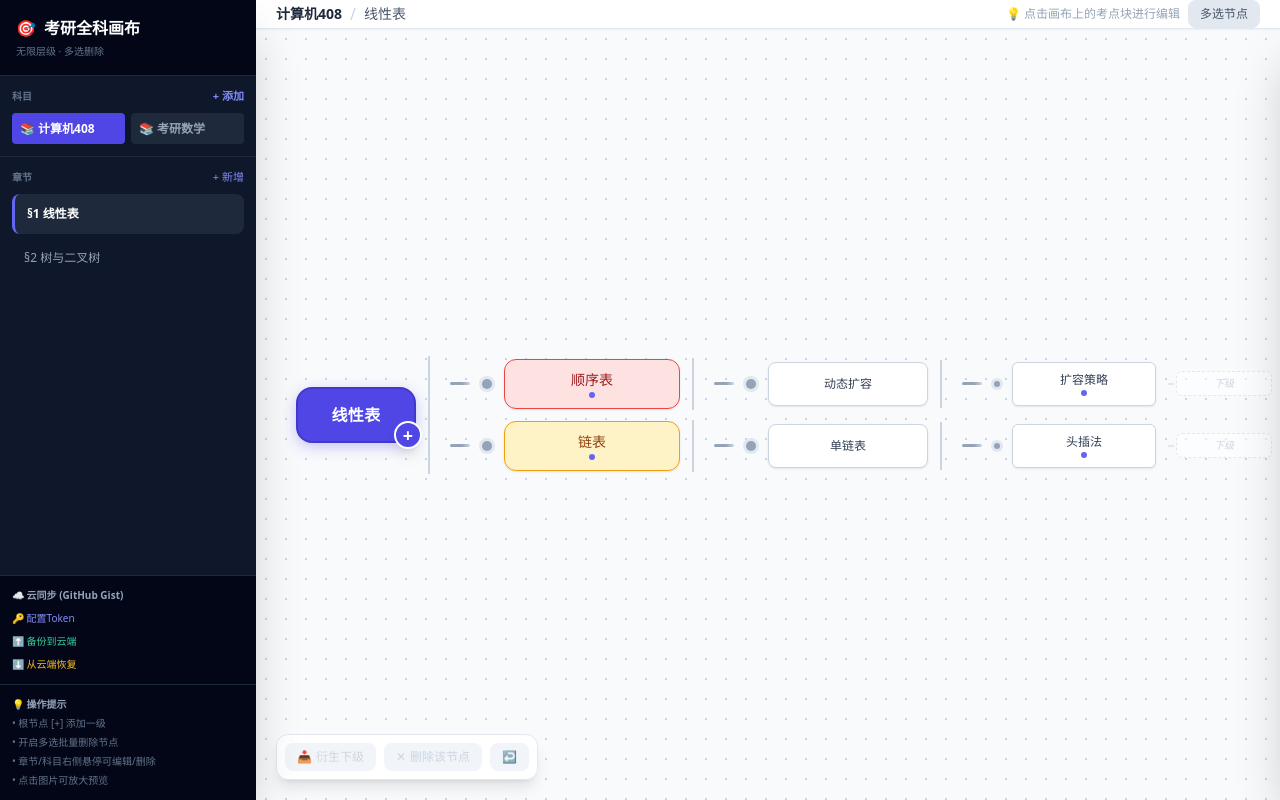
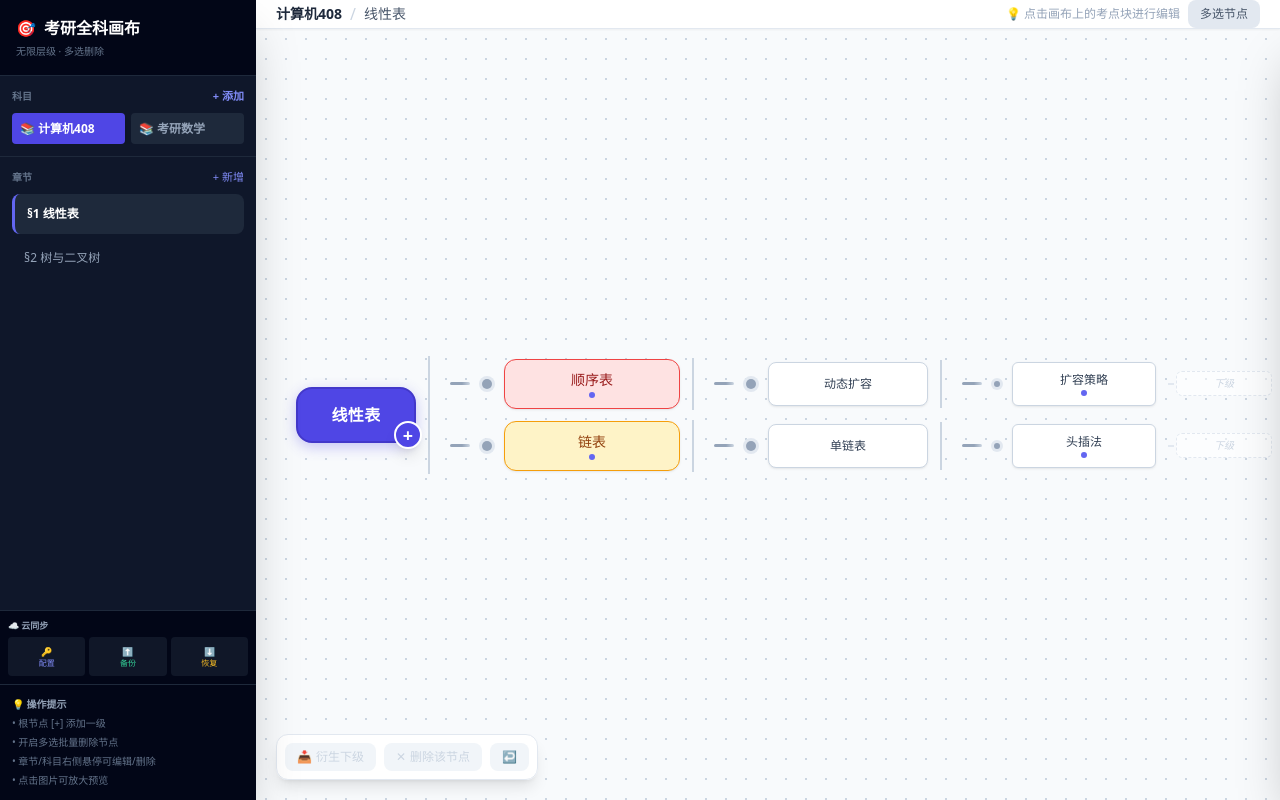
Before and after one commit to Longday9/-, a plain HTML site: page index.html in a window 1280 px wide. Drawn offline with nearby package versions, Linux system fonts and the light colour scheme.

Commit message:
Add files via upload

```diff
--- a/index.html
+++ b/index.html
@@ -115,13 +115,23 @@
                 <div v-if="!currentSubject" class="text-xs text-slate-500 text-center py-6">请先选择科目</div>
             </div>
         </div>
-	<div class="p-3 border-t border-slate-800 bg-slate-950 text-[10px] space-y-2 shrink-0">
-            <div class="font-semibold text-slate-400">☁️ 云同步 (GitHub Gist)</div>
-            <button @click="configGitHub" class="w-full text-left text-indigo-400 hover:text-indigo-300 transition-colors">🔑 配置Token</button>
-            <button @click="backupToGist" class="w-full text-left text-emerald-400 hover:text-emerald-300 transition-colors">⬆️ 备份到云端</button>
-            <button @click="restoreFromGist" class="w-full text-left text-amber-400 hover:text-amber-300 transition-colors">⬇️ 从云端恢复</button>
-            <div v-if="gistId" class="text-slate-500 truncate">Gist: {{ gistId }}</div>
-        </div>
+<div class="p-2 border-t border-slate-800 bg-slate-950 text-[9px] space-y-1 shrink-0">
+    <div class="flex items-center justify-between">
+        <span class="font-semibold text-slate-400">☁️ 云同步</span>
+        <span v-if="gistId" class="text-slate-500 truncate text-[8px] max-w-[100px]">Gist: {{ gistId }}</span>
+    </div>
+    <div class="grid grid-cols-3 gap-1">
+        <button @click.stop="configGitHub"
+                class="text-indigo-400 hover:text-indigo-300 active:text-indigo-200 bg-slate-800/50 hover:bg-slate-800 rounded px-1 py-2 text-center transition-colors touch-manipulation"
+                style="min-height: 36px;">🔑<span class="block text-[8px] leading-tight">配置</span></button>
+        <button @click.stop="backupToGist"
+                class="text-emerald-400 hover:text-emerald-300 active:text-emerald-200 bg-slate-800/50 hover:bg-slate-800 rounded px-1 py-2 text-center transition-colors touch-manipulation"
+                style="min-height: 36px;">⬆️<span class="block text-[8px] leading-tight">备份</span></button>
+        <button @click.stop="restoreFromGist"
+                class="text-amber-400 hover:text-amber-300 active:text-amber-200 bg-slate-800/50 hover:bg-slate-800 rounded px-1 py-2 text-center transition-colors touch-manipulation"
+                style="min-height: 36px;">⬇️<span class="block text-[8px] leading-tight">恢复</span></button>
+    </div>
+</div>
         <div class="p-3 border-t border-slate-800 bg-slate-950 text-[10px] text-slate-500 space-y-1 shrink-0 hidden md:block"><div class="font-semibold text-slate-400 mb-1">💡 操作提示</div><div>• 根节点 [+] 添加一级</div><div>• 开启多选批量删除节点</div><div>• 章节/科目右侧悬停可编辑/删除</div><div>• 点击图片可放大预览</div></div>
     </aside>
 
```
